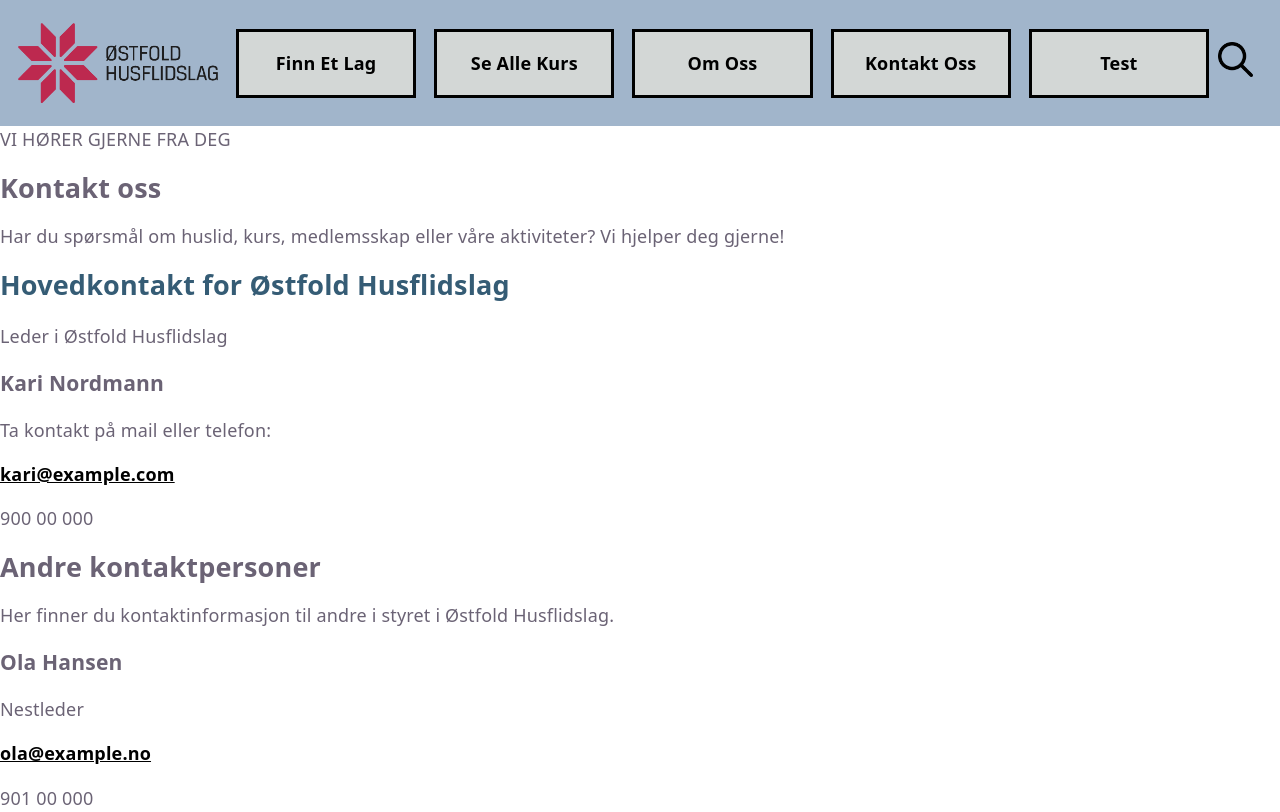
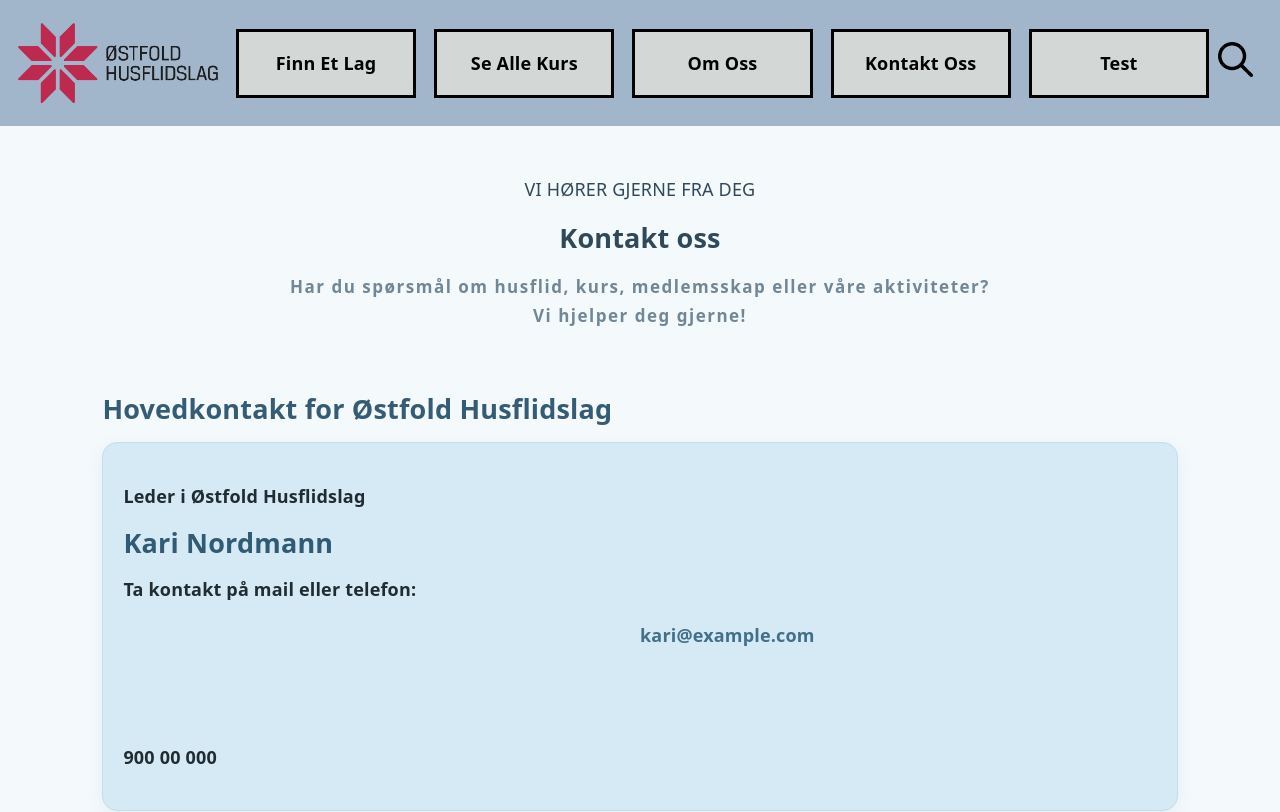
Before and after one commit to Friddi12/Software-Engineering-Gruppe-16, a React app in the folder frontend/: page /ContactUs in a window 1280 px wide. Shown: the top 812 px of the page. Built offline with nearby package versions, Linux system fonts and the light colour scheme; the HTML template or start-up script is replaced by a standard one.

Commit message:
kontakt oss

```diff
--- a/frontend/src/components/Footer.jsx
+++ b/frontend/src/components/Footer.jsx
@@ -53,6 +53,7 @@ export default function Footer(){
                             <li> <Link to="/">Hjem</Link> </li>
                             <li><Link to="/Searchpage">Se Alle Kurs</Link></li>
                             <li><Link to="/Aboutus">Om Oss</Link></li>
+                            <li><Link to="/ContactUs">Kontakt Oss</Link></li>
                         </ul>
                     </section>
 
--- a/frontend/src/pages/ContactUs.jsx
+++ b/frontend/src/pages/ContactUs.jsx
@@ -40,13 +40,14 @@ export default function ContactUs(){
             <section className="kontaktheader">
                 <span>VI HØRER GJERNE FRA DEG</span>
                 <h2>Kontakt oss</h2>
-                <p>Har du spørsmål om huslid, kurs, medlemsskap eller våre aktiviteter?
+                <p className="underTitteltekst">Har du spørsmål om husflid, kurs, medlemsskap eller våre aktiviteter?
                 Vi hjelper deg gjerne!</p>
             </section>
 
+            {/* hovedkontakt*/}
             <section className="hovedkontaktSeksjon">
                 <h2>Hovedkontakt for Østfold Husflidslag</h2>
-                <article>
+                <article className="hovedkontakt-kort">
                     <p className="hovedkontakt-rolle">
                         {hovedkontakt.rolle}</p>
                     <h3>{hovedkontakt.navn}</h3>
@@ -56,6 +57,7 @@ export default function ContactUs(){
                 </article>
             </section>
 
+            {/* andre kontakter*/}
             <section className="andrekontakter">
                 <h2>Andre kontaktpersoner</h2>
 
--- a/frontend/src/style/husflid.css
+++ b/frontend/src/style/husflid.css
@@ -378,15 +378,93 @@ padding: 0;
 
 /* kontakt oss side*/
 
+.kontaktSide{
+    background-color: #f4f9fc;
+    min-height: 100vh;
+    padding: 50px 8%;
+    color:#30495a;
+}
+
+/* overskrift */
+.kontaktheader {
+    text-align: center;
+    max-width: 700px;
+    margin: 0 auto 65px
+}
+
+.underTitteltekst{
+    color:#60879c;
+    font-size: 15px;
+    letter-spacing: 1.5px;
+    font-weight: bold;
+}
+
+.kontaktheader h1{
+    font-size: 42px;
+    color: #355c75;
+    margin: 15px 0;
+}
+
+.kontaktheader p{
+    font-size: 17px;
+    line-height: 1.7;
+    color: #718795
+}
+
+/*hovedkontakt */
+
 .hovedkontaktSeksjon a{
     color: black;
+    max-width: 0px;
+    margin: 0 auto 75px;
 }
 
-.hovedkontaktSeksjon h2{
+.hovedkontaktSeksjon h2,
+.andrekontakter h2{
   font-size: 27px;
   color: #355c75;
-  margin-bottom: 25px;
+  margin-bottom: 20px;
 }
+
+.hovedkontakt-kort{
+    background-color: #d5eaf5;
+    border: 1px solid #c2deed;
+    border-radius: 15px;
+    padding: 20px;
+    box-shadow: 0 5px 18px rgba(65, 110, 140, 0.08);
+    display: flex;
+    flex-direction: column;
+    gap: 0.1px;
+}
+
+.hovedkontakt-kort h3{
+    font-size: 27px;
+    color: #315b75;
+    margin: 0;
+}
+
+.hovedkontakt-kort p{
+    color: #202c32;
+    line-height: 1.7;
+    font-weight: bold;
+}
+
+.hovedkontakt-kort a{
+    color: #426f89;
+    text-decoration: none;
+    width: fit-content;
+}
+
+.hovedkontakt-kort a:hover{
+    text-decoration: underline;
+}
+
+
+
+
+/* andre kontakter */
+
+
 
 .kontaktkort a{
     color:black
```
